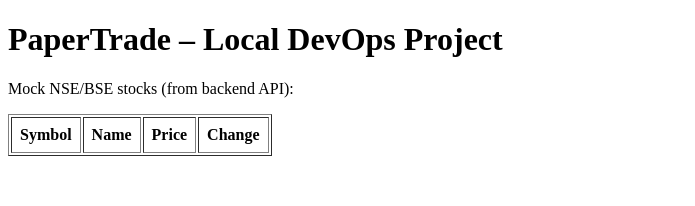
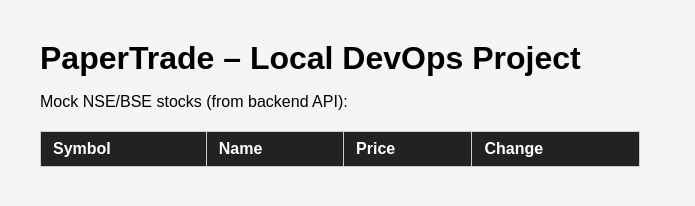
Before and after one commit to Ranjit007-hub/paper-trade-devops-project, a plain HTML site: page frontend/index.html in a window 1280 px wide. Shown: the whole page, without its empty margins (0-695 px from the left). Drawn offline with Linux system fonts and the light colour scheme; no server answers.

Commit message:
FIx HTML head structure stock page

```diff
--- a/frontend/index.html
+++ b/frontend/index.html
@@ -3,6 +3,7 @@
 <head>
   <meta charset="UTF-8" />
   <title>PaperTrade – Project 1</title>
+  <link rel="stylesheet" href="style.css" />
 </head>
 <body>
   <h1>PaperTrade – Local DevOps Project</h1>
--- /dev/null
+++ b/frontend/style.css
@@ -0,0 +1,34 @@
+body {
+  font-family: Arial, sans-serif;
+  margin: 40px;
+  background-color: #f5f5f5;
+}
+
+h1 {
+  margin-bottom: 10px;
+}
+
+p {
+  margin-bottom: 20px;
+}
+
+table {
+  border-collapse: collapse;
+  width: 600px;
+  background-color: #ffffff;
+}
+
+th, td {
+  padding: 8px 12px;
+  border: 1px solid #ccc;
+  text-align: left;
+}
+
+th {
+  background-color: #222;
+  color: #fff;
+}
+
+tr:nth-child(even) {
+  background-color: #f0f0f0;
+}
```
